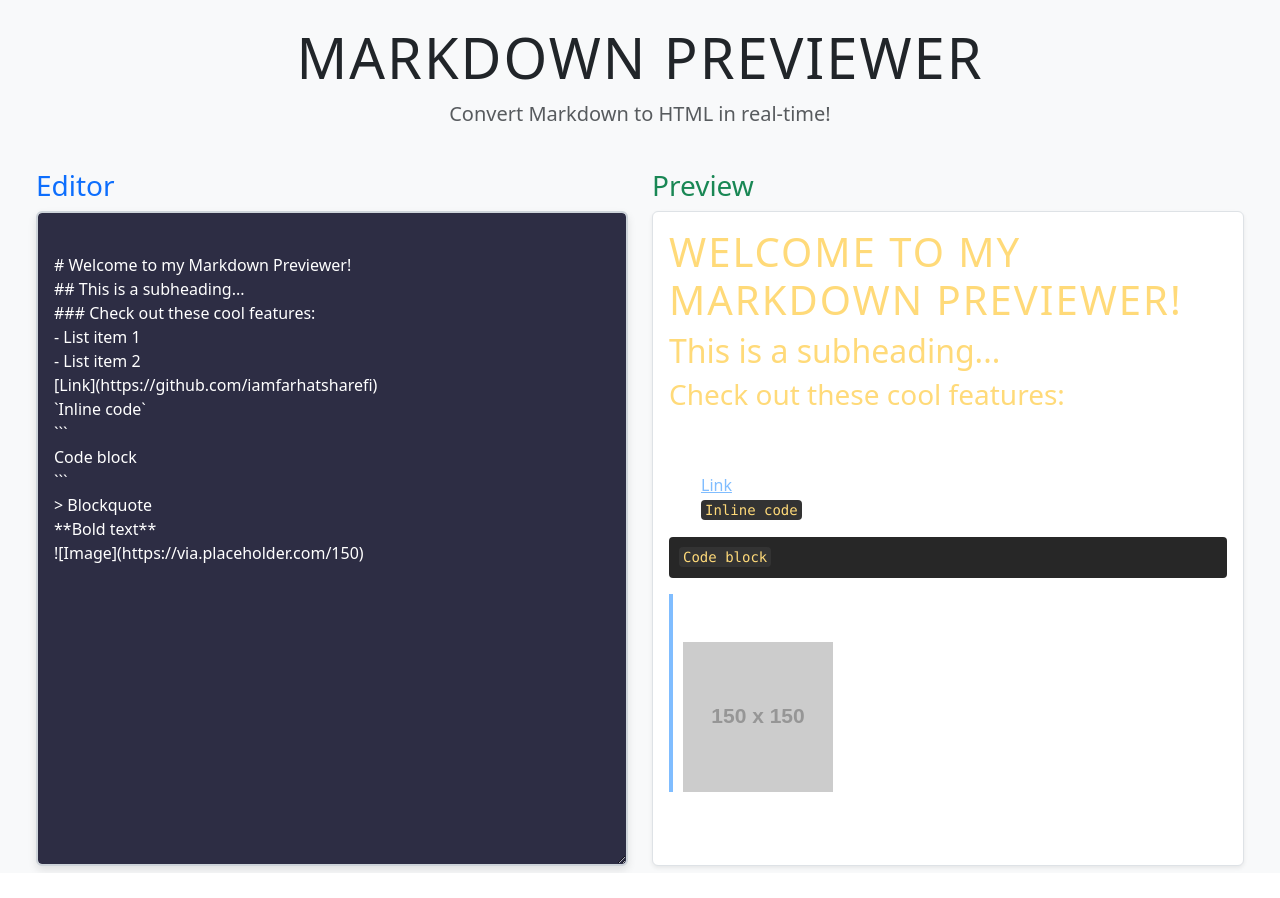
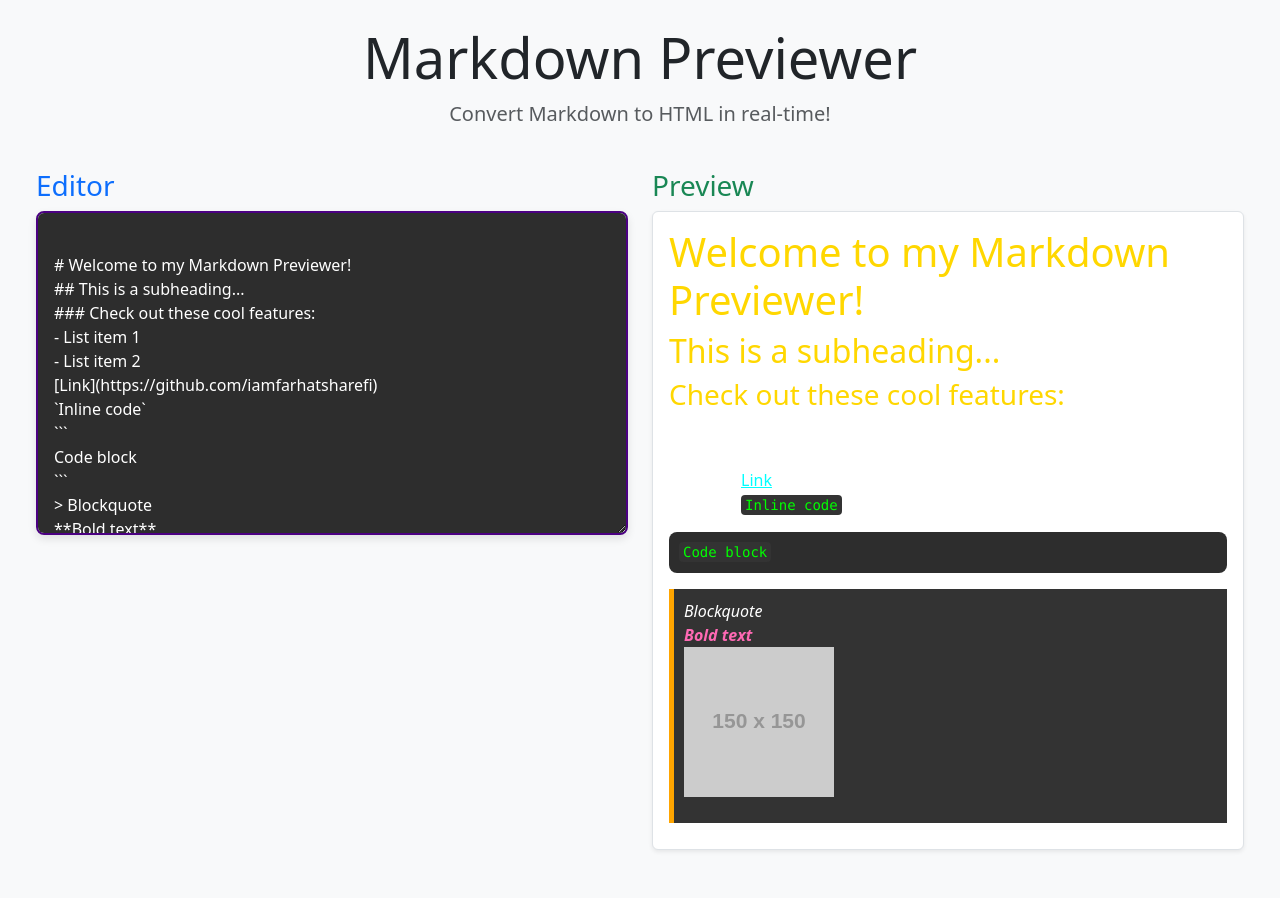
Before and after one commit to iamfarhatsharefi/Markdown-Previewer, a React (Create React App) app: page / in a window 1280 px wide. Before the commit the page ends 873 px from the top, so only its background shows below. Built offline with nearby package versions, Linux system fonts and the light colour scheme.

Commit message:
esleint error solving

```diff
--- a/src/App.css
+++ b/src/App.css
@@ -1,28 +1,16 @@
 /* General page styling */
 body {
   font-family: 'Arial', sans-serif;
-  background: linear-gradient(135deg, #4b006e 0%, #1e1e2f 100%); /* New gradient background */
-  color: #ffffff; /* Ensure text is visible on a dark background */
+  background-color: #f0f0f0; /* Light background for the app container */
+  color: #333; /* Darker text for readability */
 }
 
-/* Header */
-h1 {
-  font-weight: bold;
-  text-transform: uppercase;
-  letter-spacing: 2px;
-}
-
-/* Editor and Preview styling */
-textarea, #preview {
-  height: 100%;
+/* Editor Section */
+#editor {
+  background-color: #2d2d2d; /* Dark background for editor */
+  color: #ffffff; /* White text */
+  border: 2px solid #4b0082; /* Purple border */
   border-radius: 8px;
-}
-
-/* Textarea - editor */
-#editor {
-  background-color: #2d2d44; /* Darker background for editor */
-  color: #ffffff; /* White text color */
-  border: 2px solid #ced4da;
   box-shadow: 0 4px 8px rgba(0, 0, 0, 0.1);
   transition: border-color 0.3s ease;
 }
@@ -33,61 +21,73 @@ textarea, #preview {
   box-shadow: 0 0 5px rgba(0, 123, 255, 0.5);
 }
 
-/* Preview - markdown result */
+/* Preview Section */
 #preview {
-  background-color: #1e1e2f; /* Dark background for preview */
-  color: #e0e0e0; /* Light gray text color */
-  border: 2px solid #ced4da;
+  background-color: #1e1e1e; /* Dark background for preview */
+  color: #dcdcdc; /* Light grey text for readability */
+  border: 2px solid #4b0082; /* Purple border */
+  border-radius: 8px;
   min-height: 300px;
   overflow-y: auto;
   box-shadow: 0 4px 8px rgba(0, 0, 0, 0.1);
-  padding: 20px;
+  padding: 15px;
 }
 
-/* Preview Elements */
-#preview h1, #preview h2, #preview h3, #preview h4, #preview h5, #preview h6 {
-  color: #ffda79; /* Light yellow for headings */
+/* Headings inside Preview */
+#preview h1, #preview h2, #preview h3 {
+  color: #ffd700; /* Gold for headings */
 }
 
+/* Paragraphs, lists, and blockquotes */
 #preview p {
-  color: #ffffff; /* White color for normal text */
+  color: #ffffff; /* White text for normal content */
 }
 
+/* List items */
+#preview ul, #preview ol, #preview li {
+  color: #ffffff !important; /* White text for list items */
+  margin-left: 20px; /* Indentation for list items */
+  list-style-type: disc; /* Ensure the list bullets are visible */
+}
+
+/* Blockquote */
+#preview blockquote {
+  background-color: #333333; /* Darker background for blockquotes */
+  color: #ffa500; /* Orange text for blockquotes */
+  padding: 10px;
+  border-left: 5px solid #ffa500;
+  margin: 10px 0;
+  font-style: italic;
+}
+
+/* Bold Text */
+#preview strong {
+  color: #ff69b4; /* Hot pink for bold text */
+}
+
+/* Link Styling */
 #preview a {
-  color: #80bdff; /* Light blue for links */
+  color: #00ffff; /* Cyan for links */
   text-decoration: underline;
 }
 
+/* Code blocks */
 #preview code {
-  background-color: #333333; /* Dark background for inline code */
-  color: #ffda79; /* Light yellow for inline code */
+  background-color: #333;
+  color: #00ff00; /* Green text for inline code */
   padding: 2px 4px;
   border-radius: 4px;
 }
 
 #preview pre {
-  background-color: #272727; /* Dark background for code blocks */
-  color: #ffda79; /* Light yellow for code blocks */
+  background-color: #2d2d2d;
+  color: #00ff00; /* Green text */
   padding: 10px;
-  border-radius: 4px;
+  border-radius: 8px;
   overflow-x: auto;
 }
 
-#preview blockquote {
-  color: #cccccc; /* Light gray for blockquote text */
-  border-left: 4px solid #80bdff;
-  padding-left: 10px;
-}
-
-#preview ul, #preview ol {
-  color: #ffffff; /* White for list items */
-}
-
-#preview li {
-  margin-bottom: 5px;
-}
-
-/* Media queries for responsiveness */
+/* Responsive adjustments */
 @media (max-width: 768px) {
   h1 {
     font-size: 2.5rem;
--- a/src/App.js
+++ b/src/App.js
@@ -52,6 +52,7 @@ function App() {
           <div
             id="preview"
             className="border p-3 bg-white rounded shadow-sm"
+            // eslint-disable-next-line react/no-danger
             dangerouslySetInnerHTML={{ __html: marked(markdown) }}
           />
         </div>
--- a/src/index.js
+++ b/src/index.js
@@ -1,12 +1,14 @@
 import React from 'react';
-import ReactDOM from 'react-dom';
+import ReactDOM from 'react-dom/client'; // Use the correct import for React 18
 import './index.css';
 import App from './App';
 import 'bootstrap/dist/css/bootstrap.min.css';
 
-ReactDOM.render(
+const rootElement = document.getElementById('root');
+const root = ReactDOM.createRoot(rootElement); // Use createRoot for React 18
+
+root.render(
   <React.StrictMode>
     <App />
-  </React.StrictMode>,
-  document.getElementById('root')
+  </React.StrictMode>
 );
```
